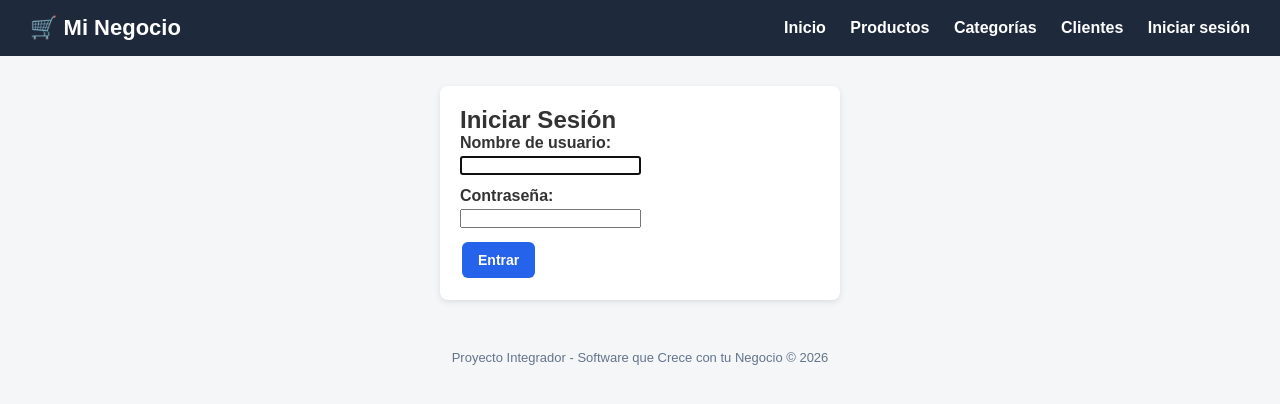
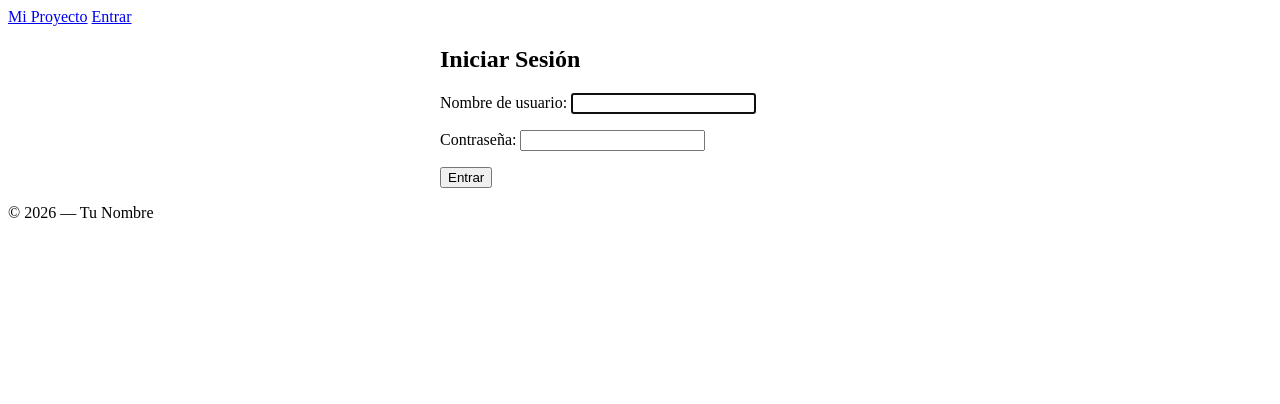
Before and after one commit to hepa100224hmcrlna3-source/proyecto302, a Django app: page /login/ in a window 1280 px wide. Shown: the top 404 px of the page. Run offline with Django 5.2, Linux system fonts and the light colour scheme.

Commit message:
Primer commit: Proyecto integrador con CRUD, Login y Dashb oard

```diff
--- /dev/null
+++ b/static/css/styles.css
@@ -0,0 +1,11 @@
+:root {
+ --color-primary: #82d1ff;
+ --color-secondary: #4e6bc9;
+ --color-bg: #6cfff8;
+ --color-text: #000000;
+ --radius: 8px;
+ --space: 1rem;
+}
+@media (max-width: 768px) {
+ /* menú colapsado, tablas en tarjetas, etc. */
+}
--- a/templates/base.html
+++ b/templates/base.html
@@ -1,90 +1,33 @@
+{% load static %}
 <!DOCTYPE html>
 <html lang="es">
 <head>
  <meta charset="UTF-8">
-    <meta name="viewport" content="width=device-width, initial-scale=1.0">
-    <title>{% block title %}Mi Negocio{% endblock %}</title>
-    <style>
-      .form-control {
-        width: 100%; padding: 10px; margin-bottom: 12px;
-        border: 1px solid #cbd5e1; border-radius: 6px; font-size: 14px;
-}
-.form-check-input { margin-right: 8px; }
-form label { font-weight: bold; display: block; margin-bottom: 4px; }
-form p { margin-bottom: 12px; }
-        * { margin: 0; padding: 0; box-sizing: border-box; }
-        body { font-family: Arial, sans-serif; background: #f4f6f8; color: #333; }
-        header {
-            background: #1e293b; color: #fff; padding: 15px 30px;
-            display: flex; justify-content: space-between; align-items: center;
-        }
-        header h1 { font-size: 22px; }
-        header nav a {
-            color: #fff; text-decoration: none; margin-left: 20px; font-weight: bold;
-        }
-        header nav a:hover { color: #38bdf8; }
-        .container { max-width: 1100px; margin: 30px auto; padding: 0 20px; }
-        .card {
-            background: #fff; border-radius: 8px; padding: 20px;
-            box-shadow: 0 2px 6px rgba(0,0,0,0.1); margin-bottom: 20px;
-        }
-        .btn {
-            display: inline-block; padding: 10px 16px; border-radius: 6px;
-            text-decoration: none; color: #fff; font-weight: bold; border: none;
-            cursor: pointer; font-size: 14px; margin: 2px;
-        }
-        .btn-primary { background: #2563eb; }
-        .btn-success { background: #16a34a; }
-        .btn-danger { background: #dc2626; }
-        .btn-warning { background: #d97706; }
-        .btn-secondary { background: #64748b; }
-        .btn:hover { opacity: 0.9; }
-        table { width: 100%; border-collapse: collapse; margin-top: 15px; }
-        th, td { padding: 10px; text-align: left; border-bottom: 1px solid #e2e8f0; }
-        th { background: #f1f5f9; }
-        .messages { list-style: none; margin-bottom: 15px; }
-        .messages li { padding: 10px; border-radius: 6px; margin-bottom: 8px; }
-        .messages .success { background: #dcfce7; color: #166534; }
-        .messages .error { background: #fee2e2; color: #991b1b; }
-        footer { text-align: center; padding: 20px; color: #64748b; font-size: 13px; }
-    </style>
-</head>
+ <meta name="viewport" content="width=device-width, initial-scale=1.0" >
+ <title>{% block title %}Mi Proyecto{% endblock %}</title>  <link rel="stylesheet" href="{% static 'css/styles.css' %}"> </head>
 <body>
-    <header>
-        <h1>🛒 Mi Negocio</h1>
+ <header class="site-header">
  <nav>
- <a href="{% url 'inicio' %}">Inicio</a>
- <a href="{% url 'lista_productos' %}">Productos</a>
- <a href="{% url 'lista_categorias' %}">Categorías</a>
- <a href="{% url 'lista_clientes' %}">Clientes</a>
- {% if user.is_authenticated %}
- <a href="{% url 'dashboard' %}">Dashboard</a>
- <span style="color:#38bdf8;">👤 {{ user.username }}</span>
- <a href="{% url 'dashboard' %}">Dashboard</a>
- <form action="{% url 'logout' %}" method="post" style="display:inline;">
- {% csrf_token %}
- <button type="submit" class="btn btn-danger" style="margin-left:15px;">Cerrar sesión</button>
- </form>
+ <a href="{% url 'home' %}" class="logo">Mi Proyecto</a>  {% if user.is_authenticated %}
+ <span>Hola, {{ user.username }}</span>
+ <a href="{% url 'logout' %}">Salir</a>
  {% else %}
- <a href="{% url 'login' %}">Iniciar sesión</a>
+ <a href="{% url 'login' %}">Entrar</a>
  {% endif %}
  </nav>
  </header>
-
-    <div class="container">
+ <main class="container">
  {% if messages %}
  <ul class="messages">
  {% for message in messages %}
-                    <li class="{{ message.tags }}">{{ message }}</li>
+ <li class="message {{ message.tags }}">{{ message }}< /li>
  {% endfor %}
  </ul>
  {% endif %}
-
  {% block content %}{% endblock %}
-    </div>
-
-    <footer>
-        Proyecto Integrador - Software que Crece con tu Negocio &copy; {% now "Y" %}
+ </main>
+ <footer class="site-footer">
+ <p>© {% now "Y" %} — Tu Nombre</p>
  </footer>
 </body>
 </html>
```
Lines whose indentation alone changed are shown as unchanged.
